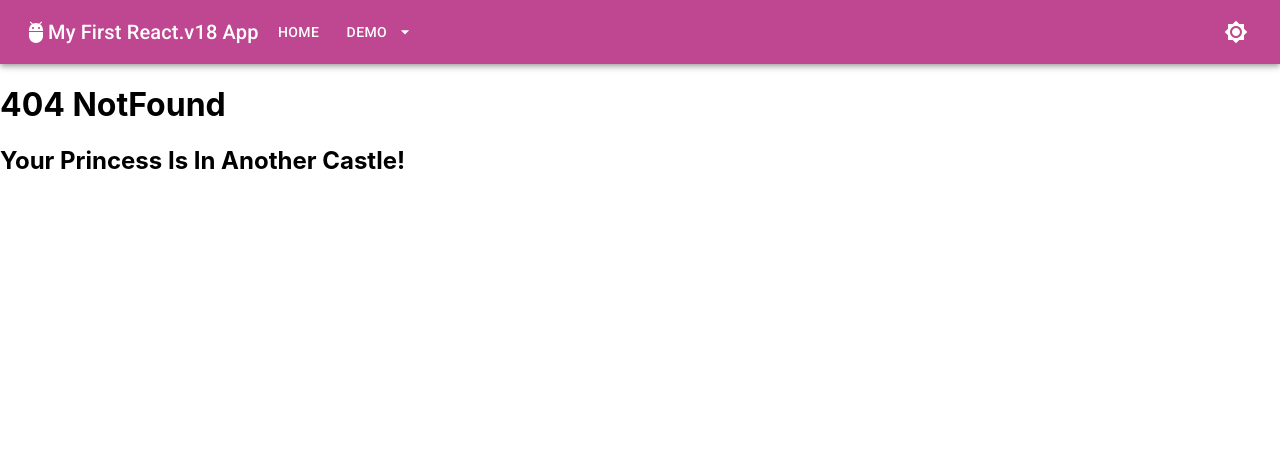
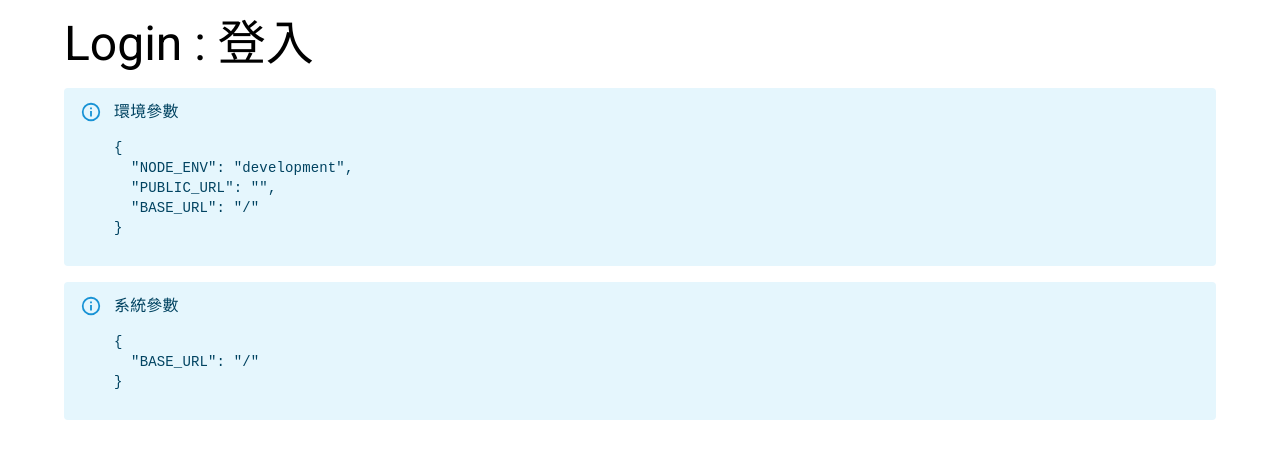
Before and after one commit to relyky/Net6React18TLab, a React (Create React App) app in the folder Net6React18TLab/ClientApp/: page /login in a window 1280 px wide. Before the commit this address had no page. Shown: the top 458 px of the page. Built offline with nearby package versions, Linux system fonts and the light colour scheme.

Commit message:
login init

```diff
--- a/Net6React18TLab/ClientApp/src/App.tsx
+++ b/Net6React18TLab/ClientApp/src/App.tsx
@@ -2,18 +2,21 @@ import React, { FC } from 'react'
 import { Route, Routes } from 'react-router-dom';
 import AppRoutes from './AppRoutes'
 import Layout from './views/Layout'
+import NoLayout from './views/NoLayout'
+import LoginView from './views/Account/Login'
 
 export default function App() {
   return (
-    <Layout>
     <Routes>
+      <Route path="/login" element={<NoLayout><LoginView /></NoLayout>} />
+
       {AppRoutes.map((route, index) => {
         const { element, ...rest } = route;
-          return <Route key={index} {...rest} element={element} />;
+        return <Route key={index} {...rest} element={<Layout>{element}</Layout>} />;
       })}
+
       <Route path="*" element={<NotFound />} />
     </Routes>
-    </Layout>
   )
 }
 
--- /dev/null
+++ b/Net6React18TLab/ClientApp/src/views/Account/Login.tsx
@@ -0,0 +1,27 @@
+import React from 'react';
+import { Alert, AlertTitle, Container } from '@mui/material';
+import { H3 } from 'widgets/hideorder';
+
+// 取得環境參數
+const sysInfo = {
+  BASE_URL: document.getElementsByTagName('base')[0].getAttribute('href') as string
+}
+
+export default function Login_AppForm() {
+  return (
+    <Container>
+      <H3>Login : 登入</H3>
+
+      <Alert severity="info" sx={{ mt: 2 }}>
+        <AlertTitle>環境參數</AlertTitle>
+        <pre>{JSON.stringify(process.env, null, '  ')}</pre>
+      </Alert>
+
+      <Alert severity="info" sx={{ mt: 2 }} >
+        <AlertTitle>系統參數</AlertTitle>
+        <pre>{JSON.stringify(sysInfo, null, '  ')}</pre>
+      </Alert>
+
+    </Container>
+  )
+}
--- /dev/null
+++ b/Net6React18TLab/ClientApp/src/views/NoLayout.tsx
@@ -0,0 +1,14 @@
+import type { FC } from 'react'
+import React from 'react'
+
+const NoLayout: FC<{
+  children: React.ReactNode
+}> = (props) => {
+  return (
+    <main>
+      {props.children}
+    </main>
+  )
+}
+
+export default NoLayout;
```
Lines whose indentation alone changed are shown as unchanged.
